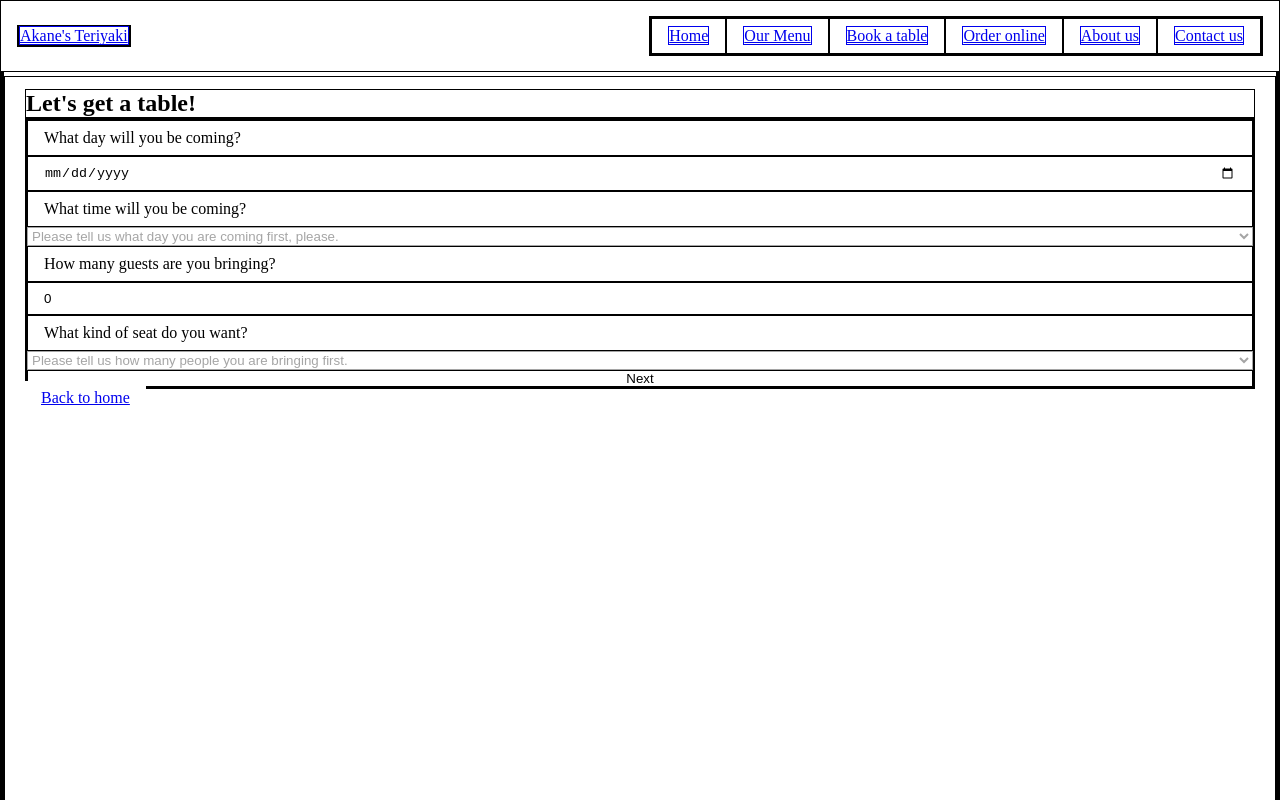
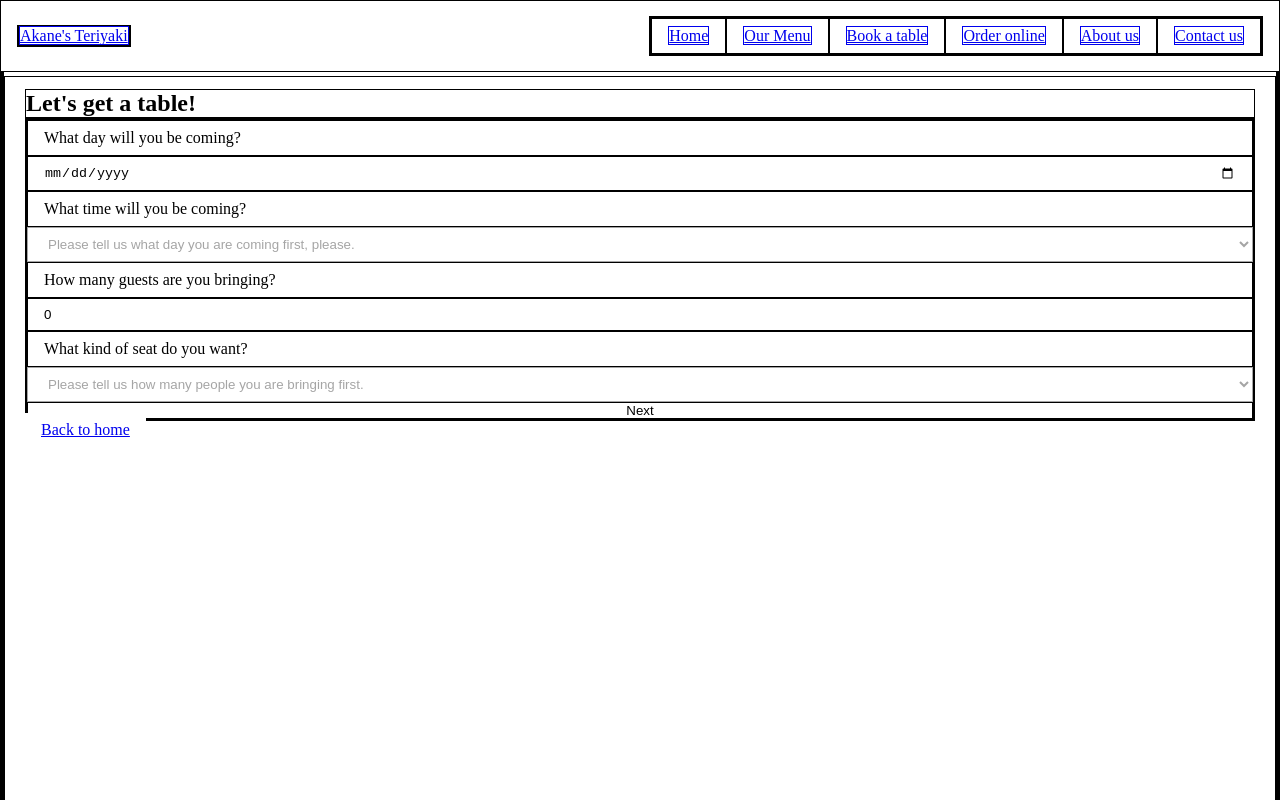
Before and after one commit to jarteaga127/akanes-teriyaki-react, a React (Vite) app: page /book-a-table in a window 1280 px wide. Shown: the top 800 px of the page. Built offline with nearby package versions, Linux system fonts and the light colour scheme.

Commit message:
Added ScrollToTop component

```diff
--- a/src/App.tsx
+++ b/src/App.tsx
@@ -1,5 +1,6 @@
 import Footer from "./components/Footer"
 import Navbar from "./components/Navbar"
+import ScrollToTop from "./components/ScrollToTop"
 import BookingPage from "./pages/BookingPage"
 import HomePage from "./pages/HomePage"
 import OurMenu from "./pages/OurMenu"
@@ -12,6 +13,7 @@
     <>
       <Navbar/>
       <main>
+        <ScrollToTop/>
       <Routes>
         <Route path="/" element={<HomePage/>} />
         <Route path="/our-menu" element={<OurMenu/>} />
--- /dev/null
+++ b/src/components/ScrollToTop.tsx
@@ -0,0 +1,15 @@
+import { useEffect } from "react";
+import { useLocation } from "react-router-dom";
+
+const ScrollToTop: React.FC = () => {
+
+const {pathname} = useLocation();
+
+useEffect(() => {
+    window.scrollTo(0, 0);
+}, [pathname])
+
+    return null;
+}
+
+export default ScrollToTop;
--- a/src/styles/booking-form.css
+++ b/src/styles/booking-form.css
@@ -1,4 +1,4 @@
-label, input {
+label, input , select{
   padding: .5rem 1rem;
 }
 
```
